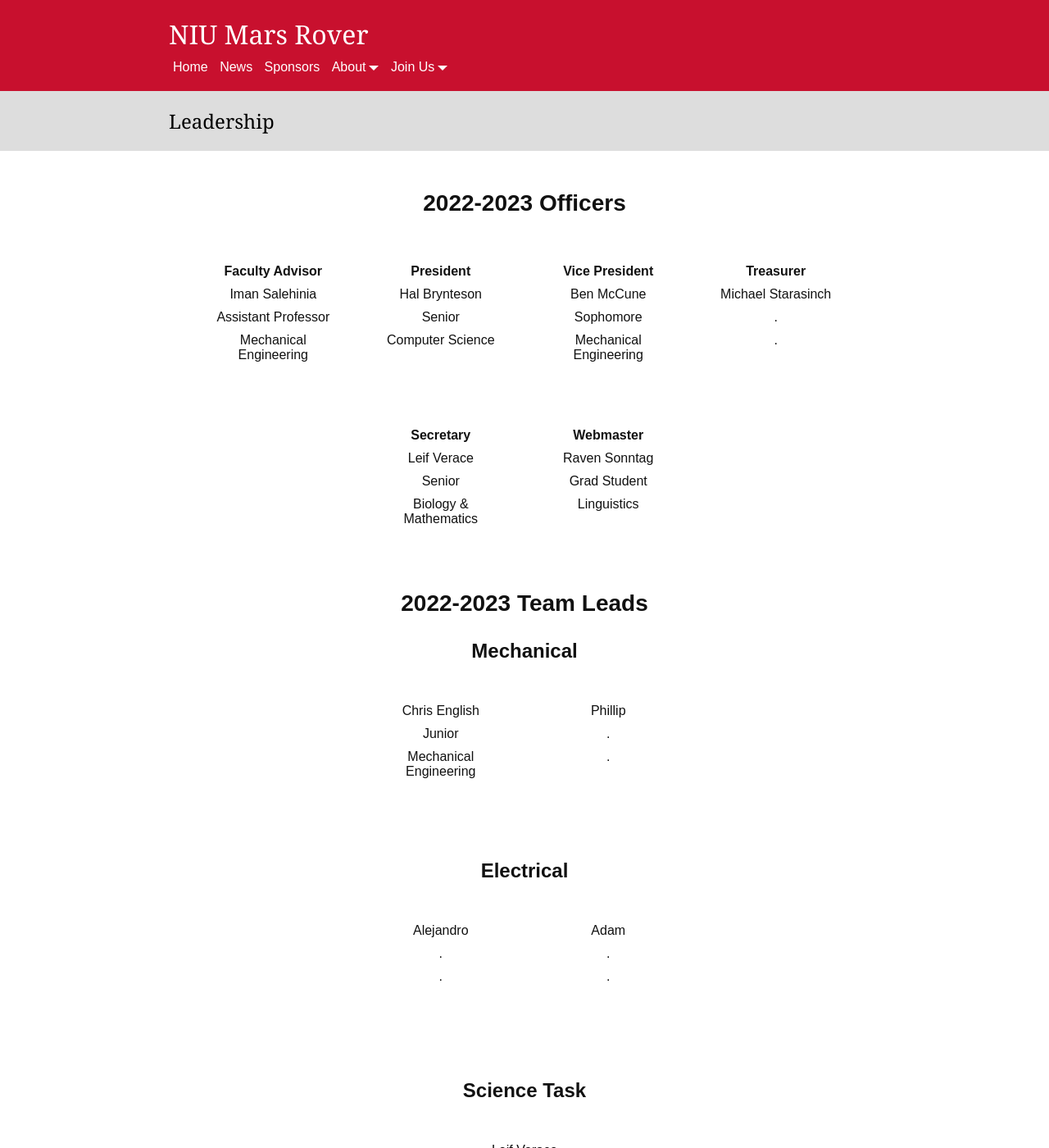
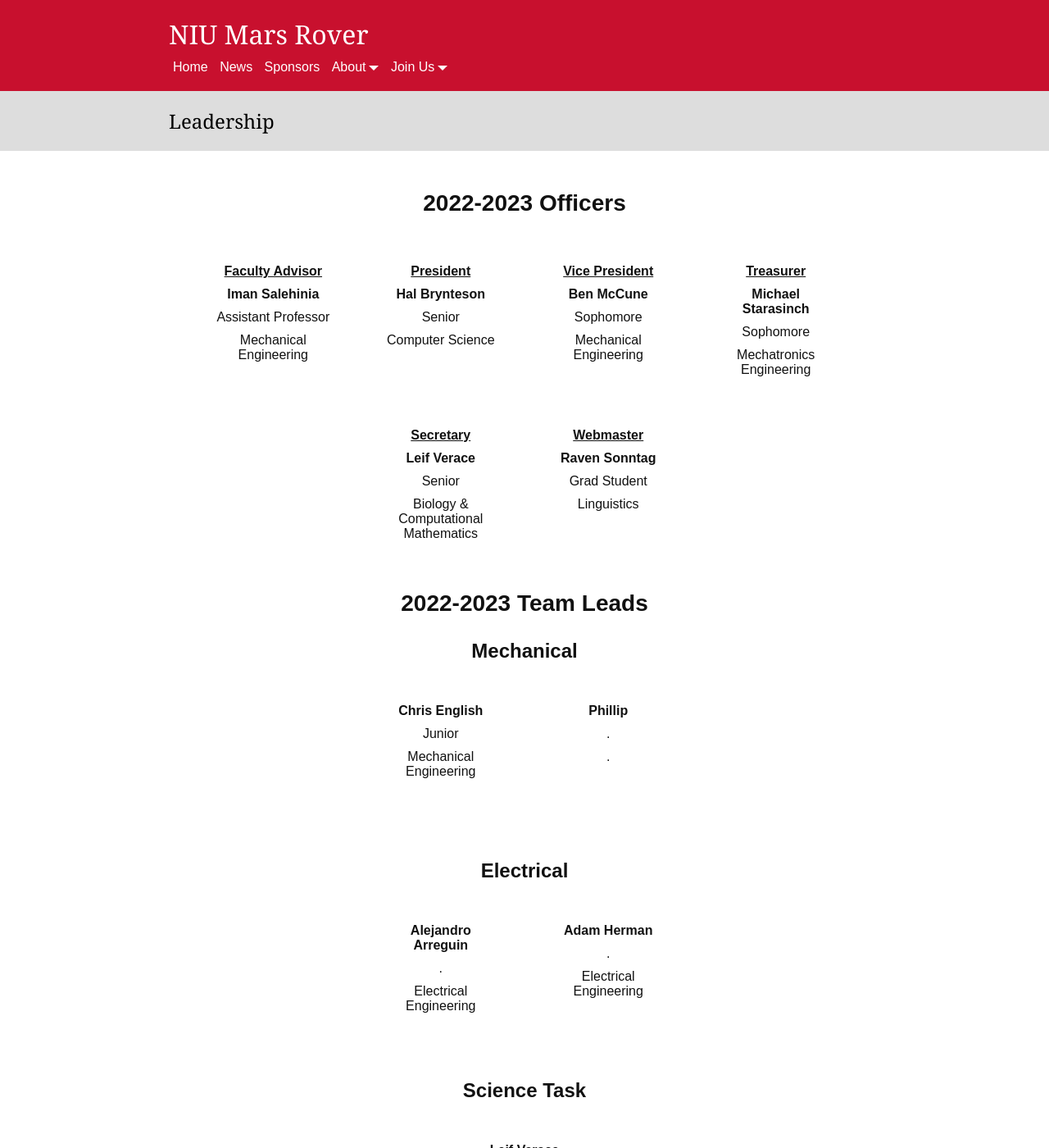
Before and after one commit to NIURoverTeam/niurover-website, a Jekyll site: the page built from _about/leadership.md, in a window 1280 px wide and 1400 px high. Shown: the whole window at 82% size. Built offline with Jekyll 4.4.1, drawn with Linux system fonts in a browser that asks for light colours.

Commit message:
Update leadership info

```diff
--- a/_about/leadership.md
+++ b/_about/leadership.md
@@ -5,74 +5,72 @@
 liprofile: true
 ---
 # 2022-2023 Officers
-* **Faculty Advisor**
-  * Iman Salehinia
+* **<u>Faculty Advisor</u>**
+  * **Iman Salehinia**
   * Assistant Professor
   * Mechanical Engineering
-* **President**
-  * Hal Brynteson
+* **<u>President</u>**
+  * **Hal Brynteson**
   * Senior
   * Computer Science
-* **Vice President**
-  * Ben McCune
+* **<u>Vice President</u>**
+  * **Ben McCune**
   * Sophomore
   * Mechanical Engineering
-* **Treasurer**
-  * Michael Starasinch
-  * .
-  * .
-* **Secretary**
-  * Leif Verace
+* **<u>Treasurer</u>**
+  * **Michael Starasinch**
+  * Sophomore
+  * Mechatronics Engineering
+* **<u>Secretary</u>**
+  * **Leif Verace**
   * Senior
-  * Biology & Mathematics
-* **Webmaster**
-  * Raven Sonntag
+  * Biology & Computational Mathematics
+* **<u>Webmaster</u>**
+  * **Raven Sonntag**
   * Grad Student
   * Linguistics
 
 # 2022-2023 Team Leads
-<div style="text-align: center;" markdown="1">
 ## Mechanical
-* Chris English
+* **Chris English**
   * Junior
   * Mechanical Engineering
-* Phillip
+* **Phillip**
   * .
   * .
 
 
 ## Electrical
-* Alejandro
+* **Alejandro Arreguin**
   * .
+  * Electrical Engineering
+* **Adam Herman**
   * .
-* Adam
-  * .
-  * .
+  * Electrical Engineering
 
 
 ## Science Task
-* Leif Verace
+* **Leif Verace**
   * Senior
   * Biology & Mathematics
 
 
 ## Programming
-* Drake Provost
+* **Drake Provost**
   * Senior
   * Computer Science
-* Hal Brynteson
+* **Hal Brynteson**
   * Senior
   * Computer Science
-* Raven Sonntag
+* **Raven Sonntag**
   * Grad Student
   * Linguistics
 
 
 ## Outreach
-* Raven Sonntag
+* **Raven Sonntag**
   * Grad Student
   * Linguistics
-* Hal Brynteson
+* **Hal Brynteson**
   * Senior
   * Computer Science
-</div>
```
